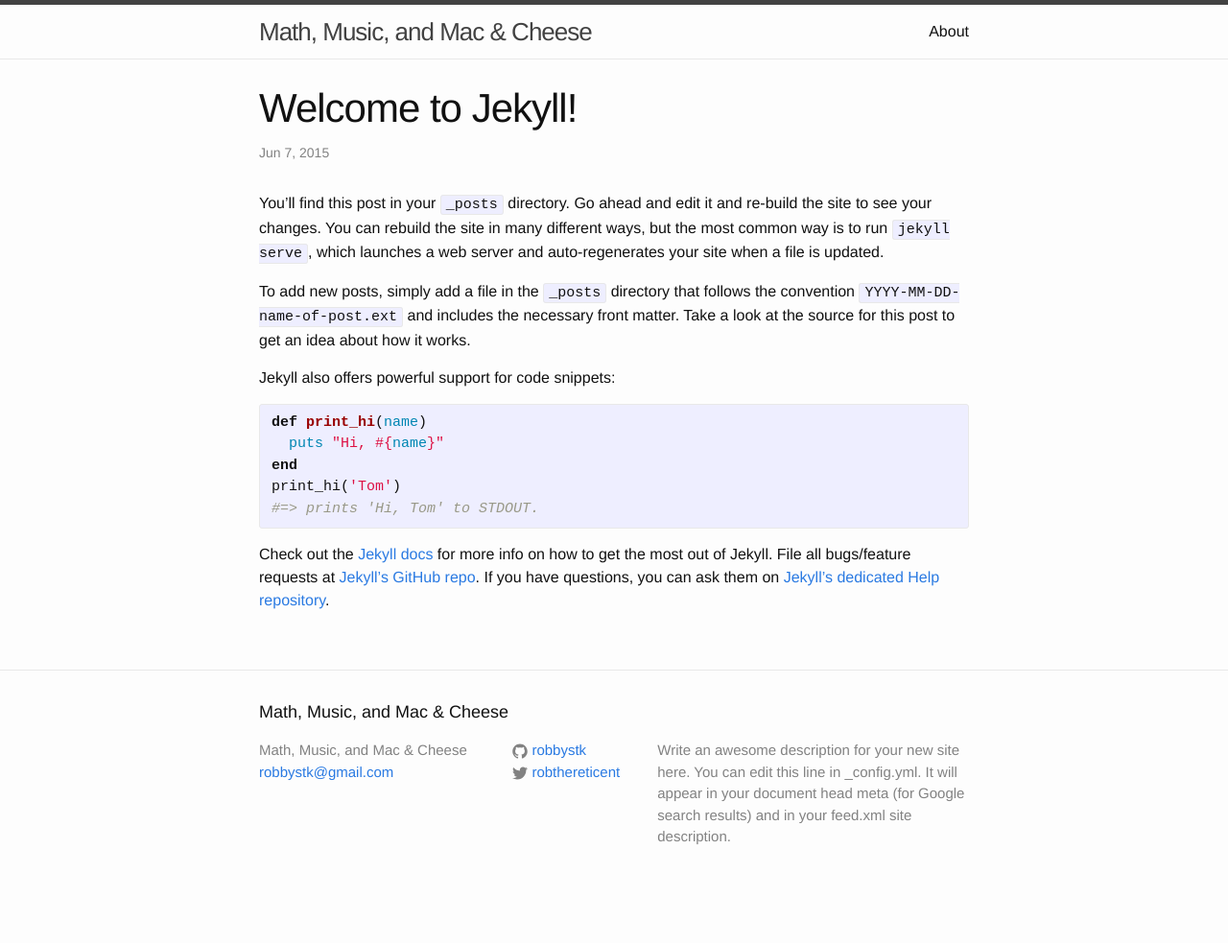
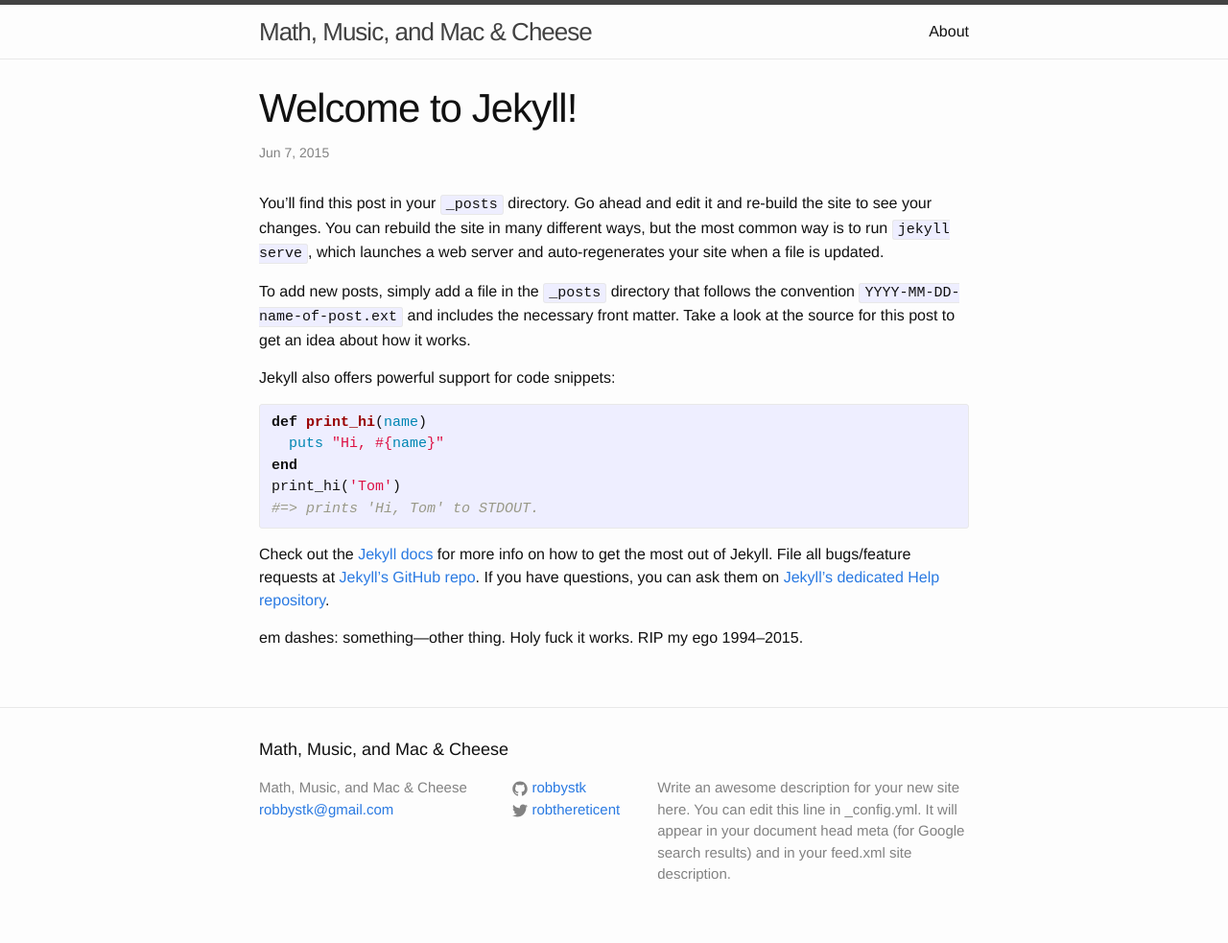
Before and after one commit to robbystk/blag, a Jekyll site: the page built from _posts/2015-06-07-welcome-to-jekyll.markdown, in a window 1280 px wide. Shown: the whole page at 96% size. Built offline with Jekyll 4.4.1, drawn with Linux system fonts in a browser that asks for light colours; before the commit the page ends 944 px from its top, so only the background shows below that.

Commit message:
em and en dash testing

```diff
--- a/_posts/2015-06-07-welcome-to-jekyll.markdown
+++ b/_posts/2015-06-07-welcome-to-jekyll.markdown
@@ -29,6 +29,9 @@
 repo][jekyll-gh]. If you have questions, you can ask them on [Jekyll’s
 dedicated Help repository][jekyll-help].
 
+em dashes: something---other thing.  Holy fuck it works.  RIP my ego
+1994--2015.
+
 [jekyll]:      http://jekyllrb.com
 [jekyll-gh]:   https://github.com/jekyll/jekyll
 [jekyll-help]: https://github.com/jekyll/jekyll-help
```
